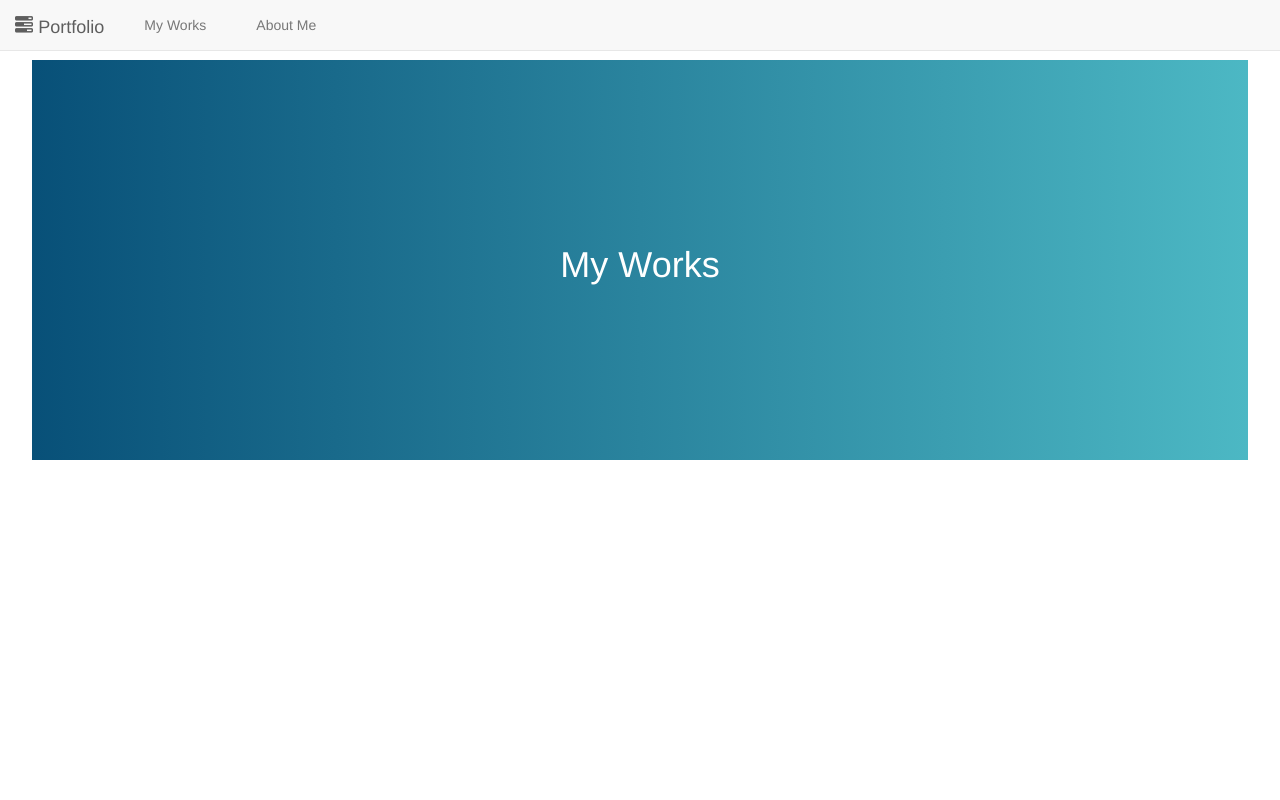
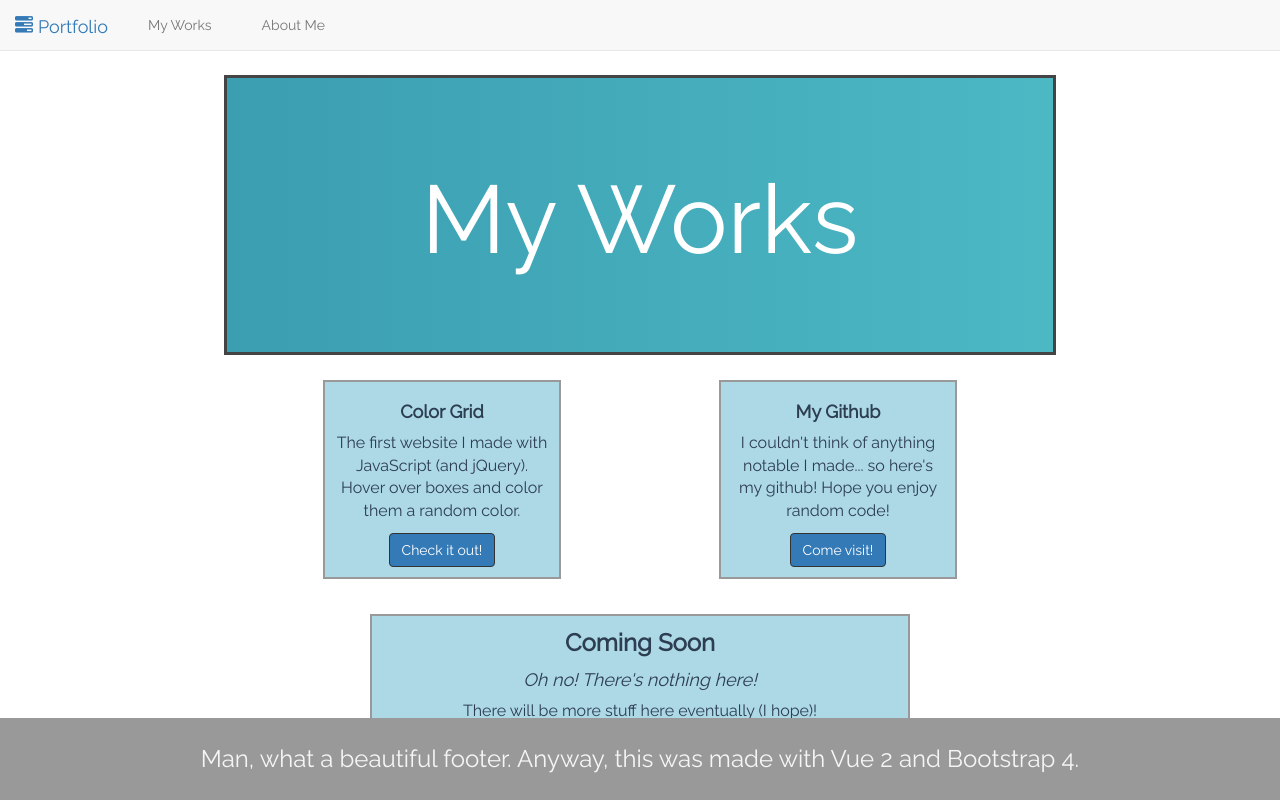
Before and after one commit to notarandomusername/FinalProject17, a Vue app: page /#/ in a window 1280 px wide. Built offline with nearby package versions, Linux system fonts and the light colour scheme.

Commit message:
Added content to the pages.

```diff
--- a/src/App.vue
+++ b/src/App.vue
@@ -2,6 +2,9 @@
   <div id="app">
     <navbar/>
     <router-view/>
+    <div class="footer">
+      Man, what a beautiful footer. Anyway, this was made with Vue 2 and Bootstrap 4.
+    </div>
   </div>
 </template>
 
@@ -14,36 +17,72 @@ export default {
 </script>
 
 <style>
+@import url('https://fonts.googleapis.com/css?family=Raleway');
+
 html {
-    margin: 0;
-    padding: 0;
-    height: 100vh;
+  margin: 0;
+  padding: 0;
+  height: 100vh;
 }
+
 h1, h2 {
   font-weight: normal;
 }
+
 ul {
   list-style-type: none;
   padding: 0;
 }
+
 li {
   display: inline-block;
   margin: 0 10px;
 }
+
 a {
-  color: #42b983;
+  color: #333;
 }
+
+a:hover {
+  text-decoration: none;
+}
+
+a:active {
+  text-decoration: none;
+}
+
+
 .wrapper {
   margin: auto;
-  max-width: 95%;
+  max-width: 65%;
 }
+
 .heroimg {
-  height: 50vh;
+  margin-top: 75px;
+  height: 35vh;
   background-position: center;
   background-repeat: no-repeat;
   background-size: cover;
   position: relative;
+  border: 3px solid #444;
 }
+
+@-webkit-keyframes hero-img {
+  0%{background-position:0% 50%}
+  50%{background-position:100% 50%}
+  100%{background-position:0% 50%}
+}
+@-moz-keyframes hero-img {
+  0%{background-position:0% 50%}
+  50%{background-position:100% 50%}
+  100%{background-position:0% 50%}
+}
+@keyframes hero-img {
+  0%{background-position:0% 50%}
+  50%{background-position:100% 50%}
+  100%{background-position:0% 50%}
+}
+
 .herotxt {
   position: absolute;
 	top: 50%;
@@ -52,17 +91,31 @@ a {
 	-webkit-transform: translate(-50%, -50%);
 	transform: translate(-50%, -50%);
 	color: #fff;
-  font-size: 48px;
-	text-align: center;
 	white-space: nowrap;
 }
+
+.herotxt h1 {
+  font-size: 96px;
+}
+
+.footer {
+  position: absolute;
+  right: 0;
+  bottom: 0;
+  left: 0;
+  padding: 3vh;
+  background-color: #999;
+  text-align: center;
+  color: rgba(255, 255, 255, 0.900);
+  font-size: 24px;
+}
+
 #app {
-  font-family: 'Avenir', Helvetica, Arial, sans-serif;
+  font-family: 'Raleway', sans-serif;
   -webkit-font-smoothing: antialiased;
   -moz-osx-font-smoothing: grayscale;
   text-align: center;
   color: #2c3e50;
   margin-top: 60px;
 }
-
 </style>
--- a/src/components/Navbar.vue
+++ b/src/components/Navbar.vue
@@ -1,8 +1,10 @@
 <template>
     <nav class="navbar navbar-default navbar-fixed-top">
       <a class="navbar-brand">
-        <i class="glyphicon glyphicon-tasks"></i>
-        Portfolio
+        <router-link to="/">
+          <i class="glyphicon glyphicon-tasks"></i>
+          Portfolio
+        </router-link>
       </a>
       <ul class="nav navbar-nav">
         <li><router-link to="/">My Works</router-link></li>
--- a/src/pages/AboutMe.vue
+++ b/src/pages/AboutMe.vue
@@ -1,9 +1,14 @@
 <template>
   <div class="wrapper">
     <div class="heroimg">
-        <div class="herotxt">
-            <h1>{{ msg }}</h1>
-        </div>
+      <div class="herotxt">
+        <h1>{{ msg }}</h1>
+      </div>
+    </div>
+
+    <div class="bio-text">
+      <h1>Hi! My name is Adam, and I spent two hours trying to make popovers to no avail.</h1>
+      <h1>&lt;/html&gt;</h1>
     </div>
   </div>
 </template>
@@ -25,5 +30,22 @@ export default {
   background: #4cb8c4; /* fallback for old browsers */
   background: -webkit-linear-gradient(to right, #4cb8c4, #3cd3ad); /* Chrome 10-25, Safari 5.1-6 */
   background: linear-gradient(to right, #4cb8c4, #3cd3ad); /* W3C, IE 10+/ Edge, Firefox 16+, Chrome 26+, Opera 12+, Safari 7+ */
+  background-size: 400% 400%;
+
+  -webkit-animation: hero-img 10s ease infinite;
+  -moz-animation: hero-img 10s ease infinite;
+  animation: hero-img 10s ease infinite;
 }
+
+.bio-text {
+  margin: auto;
+  margin-top: 20px;
+  width: 75%;
+  padding: 20px;
+}
+
+.bio-text h1 {
+  font-size: 48px;
+}
+
 </style>
--- a/src/pages/MyWorks.vue
+++ b/src/pages/MyWorks.vue
@@ -3,6 +3,38 @@
     <div class="heroimg">
       <div class="herotxt">
         <h1>{{ msg }}</h1>
+      </div>
+    </div>
+
+    <div class="row">
+      <div class="col-sm-6">
+        <div class="card">
+          <div class="card-body">
+            <h4 class="card-title"><strong>Color Grid</strong></h4>
+            <p class="card-text">The first website I made with JavaScript (and jQuery). Hover over boxes and color them a random color.</p>
+            <a href="https://notarandomusername.github.io/the-odin-project/ColorGrid/" class="btn btn-primary">Check it out!</a>
+          </div>
+        </div>
+      </div>
+      <div class="col-sm-6">
+        <div class="card">
+          <div class="card-body">
+            <h4 class="card-title"><strong>My Github</strong></h4>
+            <p class="card-text">I couldn't think of anything notable I made... so here's my github! Hope you enjoy random code!</p>
+            <a href="https://github.com/notarandomusername" class="btn btn-primary">Come visit!</a>
+          </div>
+        </div>
+      </div>
+    </div>
+
+    <div class="card text-center">
+      <div class="card-header">
+        <strong>Coming Soon</strong>
+      </div>
+      <div class="card-body">
+        <h4 class="card-title"><em>Oh no! There's nothing here!</em></h4>
+        <p class="card-text">There will be more stuff here eventually (I hope)!</p>
+        <a class="btn btn-warning">This does nothing because Vue hates popovers and/or me!</a>
       </div>
     </div>
   </div>
@@ -25,6 +57,40 @@ export default {
   background: #085078;  /* fallback for old browsers */
   background: -webkit-linear-gradient(to right, #085078, #4cb8c4);  /* Chrome 10-25, Safari 5.1-6 */
   background: linear-gradient(to right, #085078, #4cb8c4); /* W3C, IE 10+/ Edge, Firefox 16+, Chrome 26+, Opera 12+, Safari 7+ */
+  background-size: 400% 400%;
 
+  -webkit-animation: hero-img 10s ease infinite;
+  -moz-animation: hero-img 10s ease infinite;
+  animation: hero-img 10s ease infinite;
+}
+
+.row {
+  margin: 20px;
+  margin-top: 25px;
+}
+
+.card {
+  margin: auto;
+  width: 65%;
+  border: 2px solid #999;
+  padding: 10px;
+  margin-bottom: 15px;
+  background-color: lightblue;
+}
+
+.card-header {
+  font-size: 24px;
+}
+
+.card-title {
+  font-size: 18px;
+}
+
+.card-text {
+  font-size: 16px;
+}
+
+.btn {
+  border: 1px solid #333;
 }
 </style>
```
